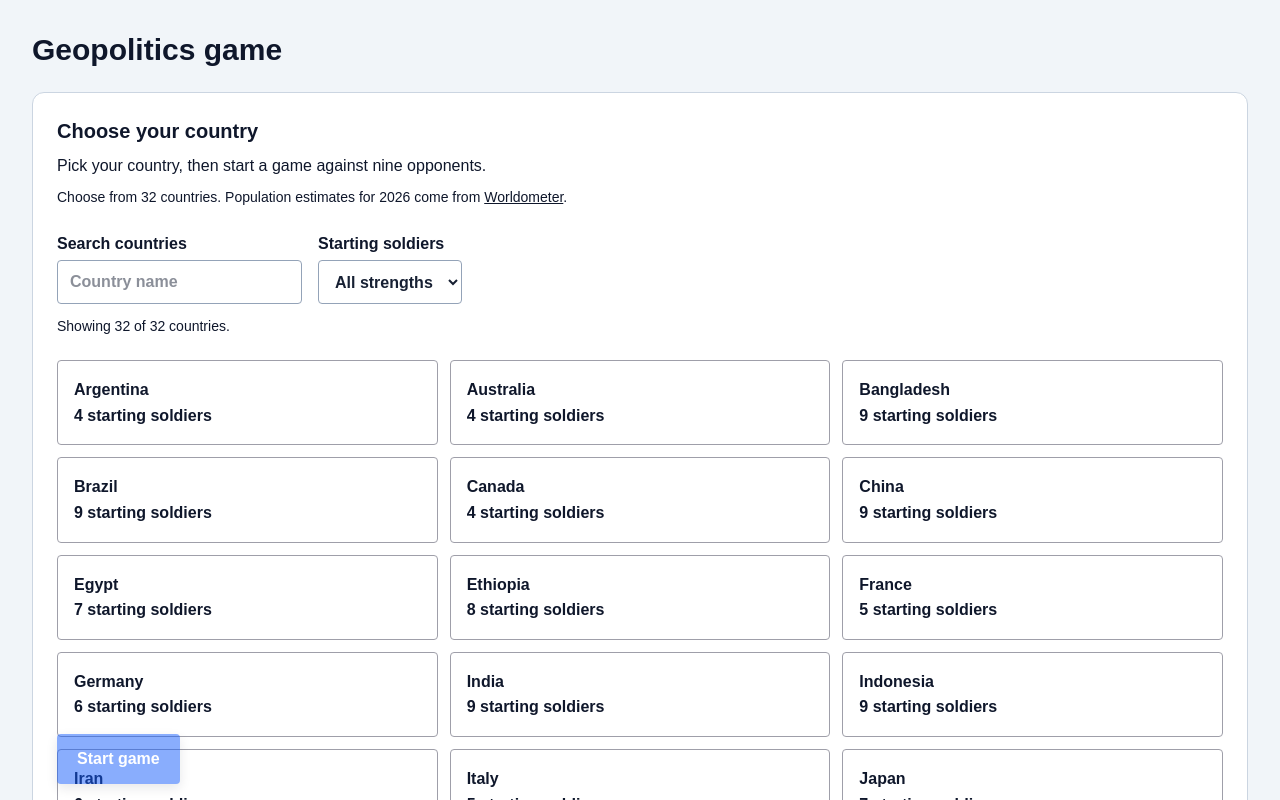
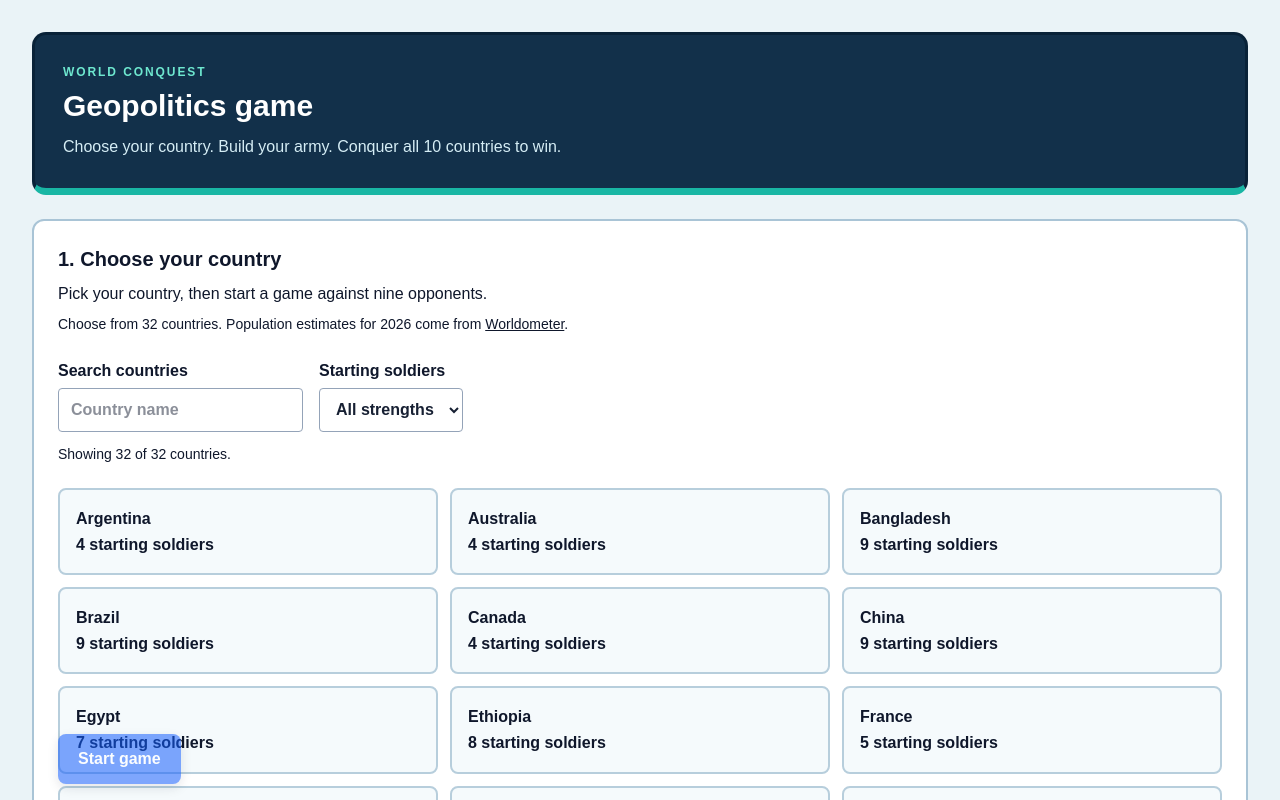
Before and after one commit to tgallie/geopolitics-game, a Next.js app: page / in a window 1280 px wide. Shown: the top 800 px of the page. Built offline with nearby package versions, Linux system fonts and the light colour scheme.

Commit message:
feat: add colourful UI panels and clearer player guidance

```diff
--- a/src/app/globals.css
+++ b/src/app/globals.css
@@ -58,3 +58,23 @@ body { background: #f1f5f9; color: #172033; line-height: 1.6; }
 .event-list { max-height: 320px; overflow-y: auto; padding: 4px; }
 .start-game { position: sticky; bottom: 16px; box-shadow: 0 4px 12px #0f172a33; }
 @media (min-width: 1100px) { .play-layout { display: grid; grid-template-columns: minmax(0, 1fr) 320px; gap: 28px; align-items: start; } .play-layout:has(.move-panel) .move-panel { position: sticky; top: 16px; } .play-layout:not(:has(.move-panel)) { grid-template-columns: 1fr; } }
+
+/* clear sections and colours help me see what to do next */
+body { background: #eaf3f7; }
+.game-header { padding: 28px; background: #12304a; color: white; border: 3px solid #092238; border-bottom: 7px solid #19b6a4; border-radius: 14px; }
+.game-header p:last-child { color: #d5edf5; margin-top: 10px; }
+.game-eyebrow { color: #6ee7cf; font-size: 12px; font-weight: 800; letter-spacing: .16em; margin-bottom: 6px; }
+.game-interface section[aria-label="Turn status"] { background: #effaf7; border: 2px solid #168675; border-left-width: 8px; }
+.setup-panel { border: 2px solid #a9c4d6; box-shadow: 0 5px 0 #cddfe8; }
+.move-panel { border: 2px solid #2563eb; border-top-width: 7px; box-shadow: 0 5px 0 #c7d9f3; }
+.move-help { margin-top: 10px; color: #475569; font-size: 15px; }
+.country-picker button { border: 2px solid #b7cedc; background: #f5fafc; border-radius: 10px; transition: background-color .15s, border-color .15s; }
+.country-picker button:hover { background: #e2f0ff; border-color: #2563eb; }
+.country-picker button[aria-pressed="true"] { background: #1d4ed8; color: white; border-color: #102d89; box-shadow: 0 3px 0 #102d89; }
+.game-interface button { border-radius: 8px; }
+.game-interface button:not(:disabled):active { transform: translateY(1px); }
+.game-interface button:disabled { opacity: .55; }
+.game-interface section[aria-label="Game board"] > ul > li { border-width: 2px; border-radius: 10px; border-left-width: 5px; }
+.game-interface section[aria-label="Game events"] { padding: 20px; border: 2px solid #c4b5fd; border-top: 6px solid #7c3aed; background: #faf8ff; border-radius: 12px; }
+.event-list li { border-color: #d8d0ed; color: #253044; }
+@media (min-width: 1100px) { .play-layout { grid-template-columns: minmax(0, 1fr) 300px; gap: 20px; } }
--- a/src/app/page.tsx
+++ b/src/app/page.tsx
@@ -121,10 +121,10 @@ export default function Home() {
 
   return (
     <main className="game-interface mx-auto w-full max-w-7xl p-4 text-slate-900 sm:p-8">
-      <h1 className="text-3xl font-bold">Geopolitics game</h1>
+      <header className="game-header"><p className="game-eyebrow">WORLD CONQUEST</p><h1 className="text-3xl font-bold">Geopolitics game</h1><p>Choose your country. Build your army. Conquer all 10 countries to win.</p></header>
       {!game ? (
         <section className="setup-panel mt-6">
-          <h2 className="text-xl font-semibold">Choose your country</h2>
+          <h2 className="text-xl font-semibold">1. Choose your country</h2>
           <p className="mt-2">Pick your country, then start a game against nine opponents.</p>
           <p className="mt-2 text-sm">Choose from 32 countries. Population estimates for 2026 come from <a href="https://www.worldometers.info/world-population/population-by-country/" target="_blank" rel="noreferrer" className="underline">Worldometer</a>.</p>
           <div className="mt-6 flex flex-wrap gap-4">
@@ -144,7 +144,7 @@ export default function Home() {
           </div>
           <p className="mt-3 text-sm" role="status">Showing {visibleCountries.length} of {countries.length} countries.</p>
           {visibleCountries.length === 0 && <p className="mt-4">No countries match. Try another name or strength.</p>}
-          <ul className="mt-6 grid gap-3 sm:grid-cols-2 lg:grid-cols-3">
+          <ul className="country-picker mt-6 grid gap-3 sm:grid-cols-2 lg:grid-cols-3">
             {visibleCountries.map((country) => (
               <li key={country.id}>
                 <button type="button" onClick={() => setSelectedCountryId(country.id)}
@@ -212,11 +212,11 @@ export default function Home() {
 
           {isMyTurn && (
             <section className="move-panel mt-6 rounded border border-zinc-400 p-5" aria-label="Your move">
-              <h2 className="text-xl font-semibold">Your move</h2>
+              <h2 className="text-xl font-semibold">Your next move</h2><p className="move-help">{game.phase === "action" ? "Choose your country, then a target. Attack an opponent or transfer soldiers to a country you own." : game.phase === "combat" ? "Roll to continue fighting, or stop to keep your remaining soldiers." : game.phase === "conquest" ? "Keep at least one soldier behind when you occupy the captured country." : "Choose one of your countries and place your new soldiers."}</p>
               {game.phase === "reinforcement" && <p className="mt-2">Place your {game.reinforcementsRemaining} reinforcements before taking an action.</p>}
               {(game.phase === "reinforcement" || game.phase === "action") && (
                 <div className="mt-4 flex flex-wrap gap-3">
-                  <label>From your country
+                  <label>Your country
                     <select value={fromId} onChange={(event) => setFromId(event.target.value)} className="ml-2 rounded border border-zinc-400 bg-transparent p-2">
                       <option value="">Choose</option>
                       {mine.map((territory) => <option key={territory.country.id} value={territory.country.id}>{territory.country.name} ({territory.soldiers})</option>)}
@@ -275,7 +275,7 @@ export default function Home() {
 
           </div>
           <section className="mt-8" aria-label="Game events">
-            <h2 className="text-xl font-semibold">What happened</h2>
+            <h2 className="text-xl font-semibold">Latest moves</h2>
             <ol className="event-list mt-3 space-y-2" aria-live="polite">
               {[...game.events].reverse().slice(0, 20).map((event) => (
                 <li key={event.sequence} className="rounded border border-zinc-300 p-3 dark:border-zinc-700">
@@ -287,7 +287,7 @@ export default function Home() {
           </section>
         </>
       )}
-      {error && <p role="alert" className="mt-5 rounded border border-red-600 p-3 text-red-700 dark:text-red-300">{error}</p>}
+      {error && <p role="alert" className="mt-5 rounded border border-red-600 p-3 text-red-700 ">{error}</p>}
     </main>
   );
 }
```
